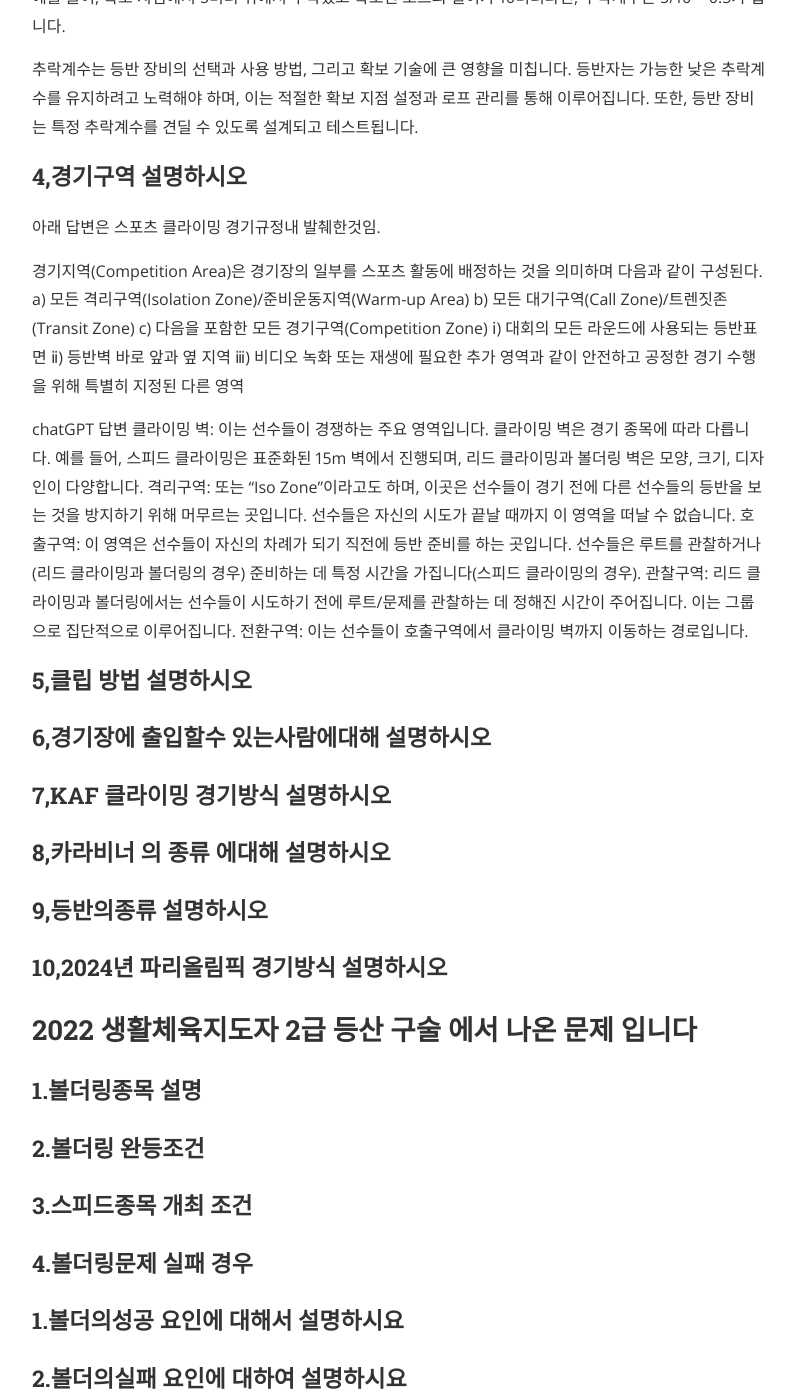
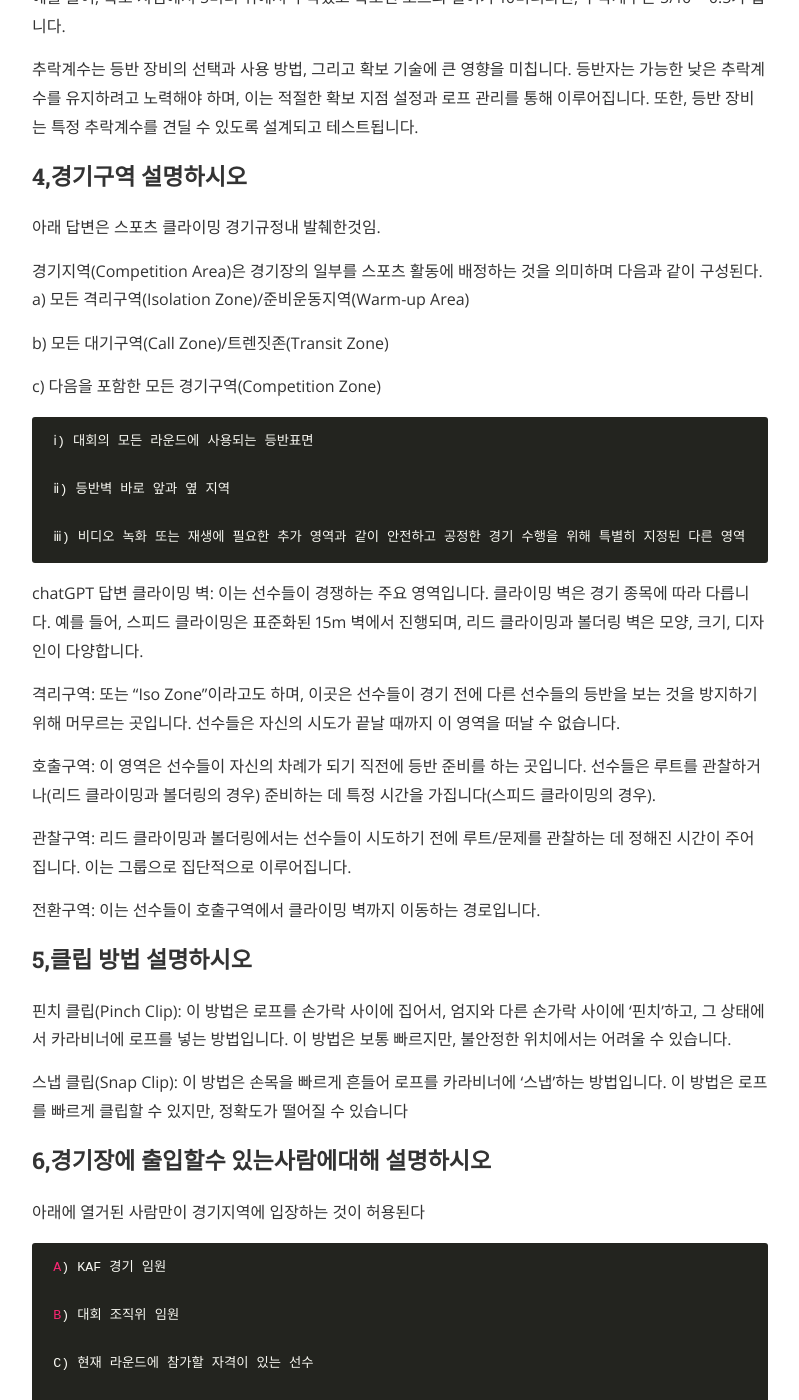
Before and after one commit to bacinchel/bacinchel.github.io, a Jekyll site: the page built from _posts/2023-05-15-license.markdown, in a window 1280 px wide and 1400 px high, scrolled down 1214 px. Shown: the whole window, without its empty margins (240-1039 px from the left). Built offline with Jekyll 4.4.1, drawn with Linux system fonts in a browser that asks for light colours; nearby versions of some CDN libraries; some of the changed text lies outside the part shown.

Commit message:
Update 2023-05-15-license.markdown

```diff
--- a/_posts/2023-05-15-license.markdown
+++ b/_posts/2023-05-15-license.markdown
@@ -34,23 +34,58 @@ KAF(Korea Alpine Federation) 컴피티션 에어리어는 대한민국 알파인
 
 경기지역(Competition Area)은 경기장의 일부를 스포츠 활동에 배정하는 것을 의미하며 다음과 같이 구성된다.
   a) 모든 격리구역(Isolation Zone)/준비운동지역(Warm-up Area)
+
   b) 모든 대기구역(Call Zone)/트렌짓존(Transit Zone)
+
   c) 다음을 포함한 모든 경기구역(Competition Zone)
+
      ⅰ) 대회의 모든 라운드에 사용되는 등반표면
+
      ⅱ) 등반벽 바로 앞과 옆 지역
-     ⅲ) 비디오 녹화 또는 재생에 필요한 추가 영역과 같이 안전하고 공정한 경기 수행
-        을 위해 특별히 지정된 다른 영역
+
+     ⅲ) 비디오 녹화 또는 재생에 필요한 추가 영역과 같이 안전하고 공정한 경기 수행을 위해 특별히 지정된 다른 영역
 
  chatGPT 답변
- 클라이밍 벽: 이는 선수들이 경쟁하는 주요 영역입니다. 클라이밍 벽은 경기 종목에 따라 다릅니다. 예를 들어, 스피드 클라이밍은 표준화된 15m 벽에서 진행되며, 리드 클라이밍과 볼더링 벽은 모양, 크기, 디자인이 다양합니다.
+클라이밍 벽: 이는 선수들이 경쟁하는 주요 영역입니다. 클라이밍 벽은 경기 종목에 따라 다릅니다. 예를 들어, 스피드 클라이밍은 표준화된 15m 벽에서 진행되며, 리드 클라이밍과 볼더링 벽은 모양, 크기, 디자인이 다양합니다.
+
 격리구역: 또는 "Iso Zone"이라고도 하며, 이곳은 선수들이 경기 전에 다른 선수들의 등반을 보는 것을 방지하기 위해 머무르는 곳입니다. 선수들은 자신의 시도가 끝날 때까지 이 영역을 떠날 수 없습니다.
+
 호출구역: 이 영역은 선수들이 자신의 차례가 되기 직전에 등반 준비를 하는 곳입니다. 선수들은 루트를 관찰하거나(리드 클라이밍과 볼더링의 경우) 준비하는 데 특정 시간을 가집니다(스피드 클라이밍의 경우).
+
 관찰구역: 리드 클라이밍과 볼더링에서는 선수들이 시도하기 전에 루트/문제를 관찰하는 데 정해진 시간이 주어집니다. 이는 그룹으로 집단적으로 이루어집니다.
+
 전환구역: 이는 선수들이 호출구역에서 클라이밍 벽까지 이동하는 경로입니다.
 
 ### 5,클립 방법 설명하시오
+핀치 클립(Pinch Clip): 이 방법은 로프를 손가락 사이에 집어서, 엄지와 다른 손가락 사이에 '핀치'하고, 그 상태에서 카라비너에 로프를 넣는 방법입니다. 이 방법은 보통 빠르지만, 불안정한 위치에서는 어려울 수 있습니다.
+
+스냅 클립(Snap Clip): 이 방법은 손목을 빠르게 흔들어 로프를 카라비너에 '스냅'하는 방법입니다. 이 방법은 로프를 빠르게 클립할 수 있지만, 정확도가 떨어질 수 있습니다
+
 ### 6,경기장에 출입할수 있는사람에대해 설명하시오
+아래에 열거된 사람만이 경기지역에 입장하는 것이 허용된다
+
+     A) KAF 경기 임원
+
+     B) 대회 조직위 임원
+
+     C) 현재 라운드에 참가할 자격이 있는 선수
+
+     D) 권한을 부여받은 공인된 팀 임원 (격리구역/준비운동지역에 한함)
+
+     E) 그 외 사람은 심판위원장에게 특별히 승인받아야 한다. 그들이 경기지역에 머무르는 동안 경기지역의 안전 및 보안 유지와, 선수들의 주의를 산만하게 하거나 간섭하는 것을 방지하기 위하여 공식 안내자의 동행과 감독을 받아야 한다.
+
+동물은 경기지역을 출입할 수 없다. 단, 심판위원장이 승인하면 출입이 가능하다.
+
 ### 7,KAF 클라이밍 경기방식 설명하시오
+
+3.1 스포츠클라이밍 대회는 개별종목 또는 콤바인 종목으로 구성하여 열린다.
+
+    A) 리드: 선수는 1개 또는 2개 루트에서 등반한 거리(높이)로 순위가 결정된다.
+
+    B) 볼더: 선수는 완등한 볼더의 수에 따라 순위가 결정된다.
+
+    C) 스피드: 선수는 공식 루트를 오르는 데 소요된 시간에 따라 순위가 결정된다.
+
 ### 8,카라비너 의 종류 에대해 설명하시오
 ### 9,등반의종류 설명하시오
 ### 10,2024년 파리올림픽 경기방식 설명하시오
```
